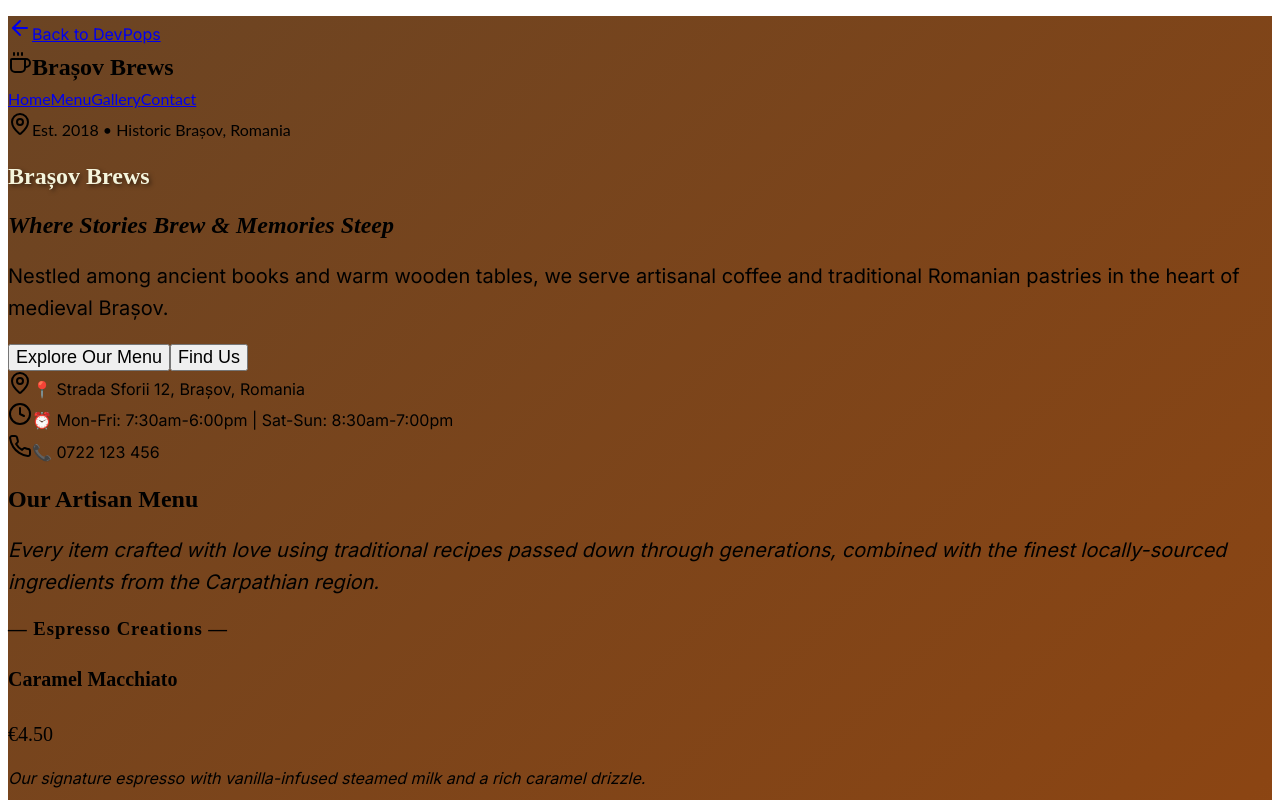
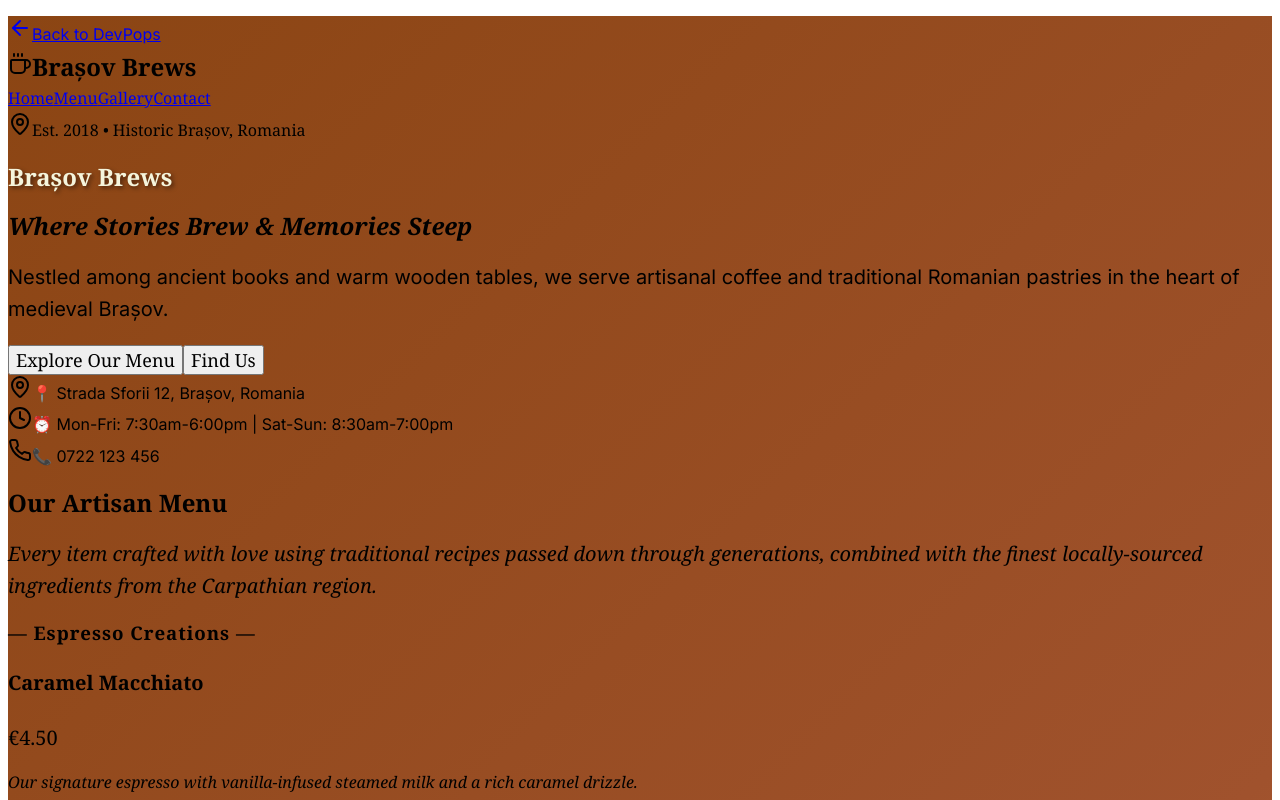
Before and after one commit to devpopsdotin/devpops-landingpage, a React (Vite) app in the folder client/: page /brasov-brews in a window 1280 px wide. Shown: the top 800 px of the page. Built offline with nearby package versions, Linux system fonts and the light colour scheme.

Commit message:
Restored to '8743a91255118f714d187bbebafca69d3f4deedb'
Replit-Restored-To: 8743a91255118f714d187bbebafca69d3f4deedb

```diff
--- a/client/src/pages/brasov-brews.tsx
+++ b/client/src/pages/brasov-brews.tsx
@@ -63,32 +63,32 @@ export default function BrasovBrews() {
   const [selectedCategory, setSelectedCategory] = useState("— Espresso Creations —");
 
   return (
-    <div className="min-h-screen" style={{
-      fontFamily: 'Lato, "Work Sans", sans-serif',
-      background: 'linear-gradient(135deg, #6B4423 0%, #8B4513 25%, #A0522D 50%, #D2B48C 75%, #F5F5DC 100%)'
+    <div className="min-h-screen bg-gradient-to-b from-amber-50 via-orange-50 to-amber-100" style={{
+      fontFamily: 'Georgia, "Times New Roman", serif',
+      background: 'linear-gradient(135deg, #8B4513 0%, #A0522D 25%, #CD853F 50%, #DEB887 75%, #F5DEB3 100%)'
     }}>
       {/* Navigation */}
-      <nav className="bg-stone-900/95 backdrop-blur-sm shadow-lg sticky top-0 z-50 border-b-2 border-emerald-800">
+      <nav className="bg-amber-900/95 backdrop-blur-sm shadow-lg sticky top-0 z-50 border-b-2 border-amber-700">
         <div className="max-w-7xl mx-auto px-4 sm:px-6 lg:px-8">
           <div className="flex justify-between items-center h-16">
             <div className="flex items-center space-x-4">
-              <Link href="/" className="flex items-center space-x-2 text-stone-200 hover:text-emerald-300 transition-colors">
+              <Link href="/" className="flex items-center space-x-2 text-amber-200 hover:text-amber-100 transition-colors">
                 <ArrowLeft className="w-5 h-5" />
                 <span className="text-sm font-medium">Back to DevPops</span>
               </Link>
-              <div className="w-px h-6 bg-emerald-700"></div>
+              <div className="w-px h-6 bg-amber-600"></div>
               <div className="flex items-center space-x-3">
-                <Coffee className="w-8 h-8 text-emerald-400" />
-                <span className="text-2xl font-bold text-stone-100" style={{ fontFamily: 'Playfair Display, serif', fontWeight: 700 }}>
+                <Coffee className="w-8 h-8 text-amber-300" />
+                <span className="text-2xl font-bold text-amber-100" style={{ fontFamily: 'Georgia, serif', fontWeight: 700 }}>
                   Brașov Brews
                 </span>
               </div>
             </div>
             <div className="hidden md:flex space-x-8">
-              <a href="#home" className="text-stone-200 hover:text-emerald-300 transition-colors font-medium">Home</a>
-              <a href="#menu" className="text-stone-200 hover:text-emerald-300 transition-colors font-medium">Menu</a>
-              <a href="#gallery" className="text-stone-200 hover:text-emerald-300 transition-colors font-medium">Gallery</a>
-              <a href="#contact" className="text-stone-200 hover:text-emerald-300 transition-colors font-medium">Contact</a>
+              <a href="#home" className="text-amber-200 hover:text-amber-100 transition-colors font-medium">Home</a>
+              <a href="#menu" className="text-amber-200 hover:text-amber-100 transition-colors font-medium">Menu</a>
+              <a href="#gallery" className="text-amber-200 hover:text-amber-100 transition-colors font-medium">Gallery</a>
+              <a href="#contact" className="text-amber-200 hover:text-amber-100 transition-colors font-medium">Contact</a>
             </div>
           </div>
         </div>
@@ -112,21 +112,21 @@ export default function BrasovBrews() {
             </div>
 
             <h1 className="text-6xl md:text-8xl font-bold text-cream mb-8 leading-tight text-shadow-lg" style={{
-              fontFamily: 'Playfair Display, serif',
+              fontFamily: 'Georgia, serif',
               textShadow: '2px 2px 4px rgba(0,0,0,0.5)',
               color: '#F5F5DC'
             }}>
               Brașov Brews
             </h1>
 
-            <h2 className="text-2xl md:text-4xl text-stone-200 mb-12 font-light leading-relaxed" style={{
-              fontFamily: 'Playfair Display, serif',
+            <h2 className="text-2xl md:text-4xl text-amber-200 mb-12 font-light leading-relaxed" style={{
+              fontFamily: 'Georgia, serif',
               fontStyle: 'italic'
             }}>
               Where Stories Brew & Memories Steep
             </h2>
 
-            <p className="text-xl text-stone-100 mb-12 leading-relaxed max-w-3xl mx-auto opacity-90">
+            <p className="text-xl text-amber-100 mb-12 leading-relaxed max-w-3xl mx-auto opacity-90">
               Nestled among ancient books and warm wooden tables, we serve artisanal coffee and traditional Romanian pastries in the heart of medieval Brașov.
             </p>
 
@@ -134,7 +134,8 @@ export default function BrasovBrews() {
               <Button
                 onClick={() => document.getElementById('menu')?.scrollIntoView({ behavior: 'smooth' })}
                 size="lg"
-                className="bg-emerald-700 hover:bg-emerald-800 text-cream px-12 py-4 text-lg font-semibold shadow-xl hover:shadow-2xl transition-all duration-300 border-2 border-emerald-600"
+                className="bg-amber-700 hover:bg-amber-800 text-cream px-12 py-4 text-lg font-semibold shadow-xl hover:shadow-2xl transition-all duration-300 border-2 border-amber-600"
+                style={{ fontFamily: 'Georgia, serif' }}
               >
                 Explore Our Menu
               </Button>
@@ -142,7 +143,8 @@ export default function BrasovBrews() {
                 onClick={() => document.getElementById('contact')?.scrollIntoView({ behavior: 'smooth' })}
                 variant="outline"
                 size="lg"
-                className="border-2 border-cream text-cream hover:bg-emerald-600/20 px-12 py-4 text-lg backdrop-blur-sm hover:border-emerald-300 transition-all duration-300"
+                className="border-2 border-cream text-cream hover:bg-cream/10 px-12 py-4 text-lg backdrop-blur-sm"
+                style={{ fontFamily: 'Georgia, serif' }}
               >
                 Find Us
               </Button>
@@ -152,19 +154,19 @@ export default function BrasovBrews() {
       </section>
 
       {/* Info Bar */}
-      <section className="bg-stone-900 text-stone-100 py-4 border-y-2 border-emerald-700">
+      <section className="bg-amber-900 text-amber-100 py-4 border-y-2 border-amber-700">
         <div className="max-w-7xl mx-auto px-4 sm:px-6 lg:px-8">
           <div className="grid md:grid-cols-3 gap-4 text-center">
             <div className="flex items-center justify-center space-x-3">
-              <MapPin className="w-5 h-5 text-emerald-400" />
+              <MapPin className="w-5 h-5 text-amber-300" />
               <span className="font-medium">📍 Strada Sforii 12, Brașov, Romania</span>
             </div>
             <div className="flex items-center justify-center space-x-3">
-              <Clock className="w-5 h-5 text-emerald-400" />
+              <Clock className="w-5 h-5 text-amber-300" />
               <span className="font-medium">⏰ Mon-Fri: 7:30am-6:00pm | Sat-Sun: 8:30am-7:00pm</span>
             </div>
             <div className="flex items-center justify-center space-x-3">
-              <Phone className="w-5 h-5 text-emerald-400" />
+              <Phone className="w-5 h-5 text-amber-300" />
               <span className="font-medium">📞 0722 123 456</span>
             </div>
           </div>
@@ -175,12 +177,12 @@ export default function BrasovBrews() {
       <section id="menu" className="py-24 bg-gradient-to-b from-cream to-amber-50">
         <div className="max-w-6xl mx-auto px-4 sm:px-6 lg:px-8">
           <div className="text-center mb-16">
-            <h2 className="text-5xl md:text-6xl font-bold text-stone-800 mb-6" style={{
-              fontFamily: 'Playfair Display, serif'
+            <h2 className="text-5xl md:text-6xl font-bold text-amber-900 mb-6" style={{
+              fontFamily: 'Georgia, serif'
             }}>
               Our Artisan Menu
             </h2>
-            <p className="text-xl text-stone-700 max-w-3xl mx-auto leading-relaxed" style={{ fontStyle: 'italic' }}>
+            <p className="text-xl text-amber-800 max-w-3xl mx-auto leading-relaxed" style={{ fontFamily: 'Georgia, serif', fontStyle: 'italic' }}>
               Every item crafted with love using traditional recipes passed down through generations,
               combined with the finest locally-sourced ingredients from the Carpathian region.
             </p>
@@ -189,9 +191,9 @@ export default function BrasovBrews() {
           {/* Menu Items */}
           <div className="space-y-16">
             {menuItems.map((category, categoryIndex) => (
-              <div key={categoryIndex} className="bg-stone-50/90 backdrop-blur-sm rounded-2xl p-8 shadow-lg border border-stone-200">
-                <h3 className="text-3xl font-bold text-emerald-800 text-center mb-12" style={{
-                  fontFamily: 'Playfair Display, serif',
+              <div key={categoryIndex} className="bg-white/80 backdrop-blur-sm rounded-2xl p-8 shadow-lg border border-amber-200">
+                <h3 className="text-3xl font-bold text-amber-900 text-center mb-12" style={{
+                  fontFamily: 'Georgia, serif',
                   letterSpacing: '0.05em'
                 }}>
                   {category.category}
@@ -199,17 +201,18 @@ export default function BrasovBrews() {
 
                 <div className="space-y-6">
                   {category.items.map((item, index) => (
-                    <div key={index} className="border-b border-stone-200 pb-4 last:border-b-0">
+                    <div key={index} className="border-b border-amber-200 pb-4 last:border-b-0">
                       <div className="flex justify-between items-start mb-2">
-                        <h4 className="text-xl font-semibold text-stone-800 flex-1" style={{ fontFamily: 'Playfair Display, serif' }}>
+                        <h4 className="text-xl font-semibold text-amber-900 flex-1" style={{ fontFamily: 'Georgia, serif' }}>
                           {item.name}
                         </h4>
-                        <div className="flex-1 mx-4 border-b border-dotted border-emerald-600 mb-2"></div>
-                        <span className="text-xl font-bold text-emerald-700" style={{ fontFamily: 'Playfair Display, serif' }}>
+                        <div className="flex-1 mx-4 border-b border-dotted border-amber-400 mb-2"></div>
+                        <span className="text-xl font-bold text-amber-700" style={{ fontFamily: 'Georgia, serif' }}>
                           {item.price}
                         </span>
                       </div>
-                      <p className="text-stone-700 leading-relaxed max-w-4xl" style={{
+                      <p className="text-amber-700 leading-relaxed max-w-4xl" style={{
+                        fontFamily: 'Georgia, serif',
                         fontStyle: 'italic',
                         fontSize: '16px'
                       }}>
@@ -225,15 +228,16 @@ export default function BrasovBrews() {
       </section>
 
       {/* Lifestyle Gallery Section */}
-      <section id="gallery" className="py-24 bg-emerald-900">
+      <section id="gallery" className="py-24 bg-amber-900">
         <div className="max-w-7xl mx-auto px-4 sm:px-6 lg:px-8">
           <div className="text-center mb-16">
             <h2 className="text-5xl md:text-6xl font-bold text-cream mb-6" style={{
-              fontFamily: 'Playfair Display, serif'
+              fontFamily: 'Georgia, serif'
             }}>
               Life at Brașov Brews
             </h2>
-            <p className="text-xl text-stone-200 max-w-3xl mx-auto leading-relaxed" style={{
+            <p className="text-xl text-amber-200 max-w-3xl mx-auto leading-relaxed" style={{
+              fontFamily: 'Georgia, serif',
               fontStyle: 'italic'
             }}>
               More than just a coffee shop – we're a gathering place where stories unfold,
@@ -252,10 +256,11 @@ export default function BrasovBrews() {
                   />
                   <div className="absolute inset-0 bg-gradient-to-t from-amber-900/80 via-transparent to-transparent opacity-0 group-hover:opacity-100 transition-opacity duration-300"></div>
                   <div className="absolute bottom-0 left-0 right-0 p-6 transform translate-y-full group-hover:translate-y-0 transition-transform duration-300">
-                    <h3 className="text-xl font-bold text-cream mb-2" style={{ fontFamily: 'Playfair Display, serif' }}>
+                    <h3 className="text-xl font-bold text-cream mb-2" style={{ fontFamily: 'Georgia, serif' }}>
                       {item.title}
                     </h3>
-                    <p className="text-stone-200 text-sm leading-relaxed" style={{
+                    <p className="text-amber-200 text-sm leading-relaxed" style={{
+                      fontFamily: 'Georgia, serif',
                       fontStyle: 'italic'
                     }}>
                       {item.description}
@@ -273,11 +278,11 @@ export default function BrasovBrews() {
         <div className="max-w-7xl mx-auto px-4 sm:px-6 lg:px-8">
           <div className="grid lg:grid-cols-2 gap-16 items-center">
             <div>
-              <h2 className="text-5xl md:text-6xl font-bold text-stone-800 mb-8" style={{ fontFamily: 'Playfair Display, serif' }}>
+              <h2 className="text-5xl md:text-6xl font-bold text-amber-900 mb-8" style={{ fontFamily: 'Georgia, serif' }}>
                 Our Story
               </h2>
-              <div className="space-y-6 text-lg text-stone-700 leading-relaxed">
-                <p className="text-xl font-medium italic" style={{ fontFamily: 'Playfair Display, serif' }}>
+              <div className="space-y-6 text-lg text-amber-800 leading-relaxed" style={{ fontFamily: 'Georgia, serif' }}>
+                <p className="text-xl font-medium italic">
                   "Every great story begins with a simple dream..."
                 </p>
                 <p>
```
